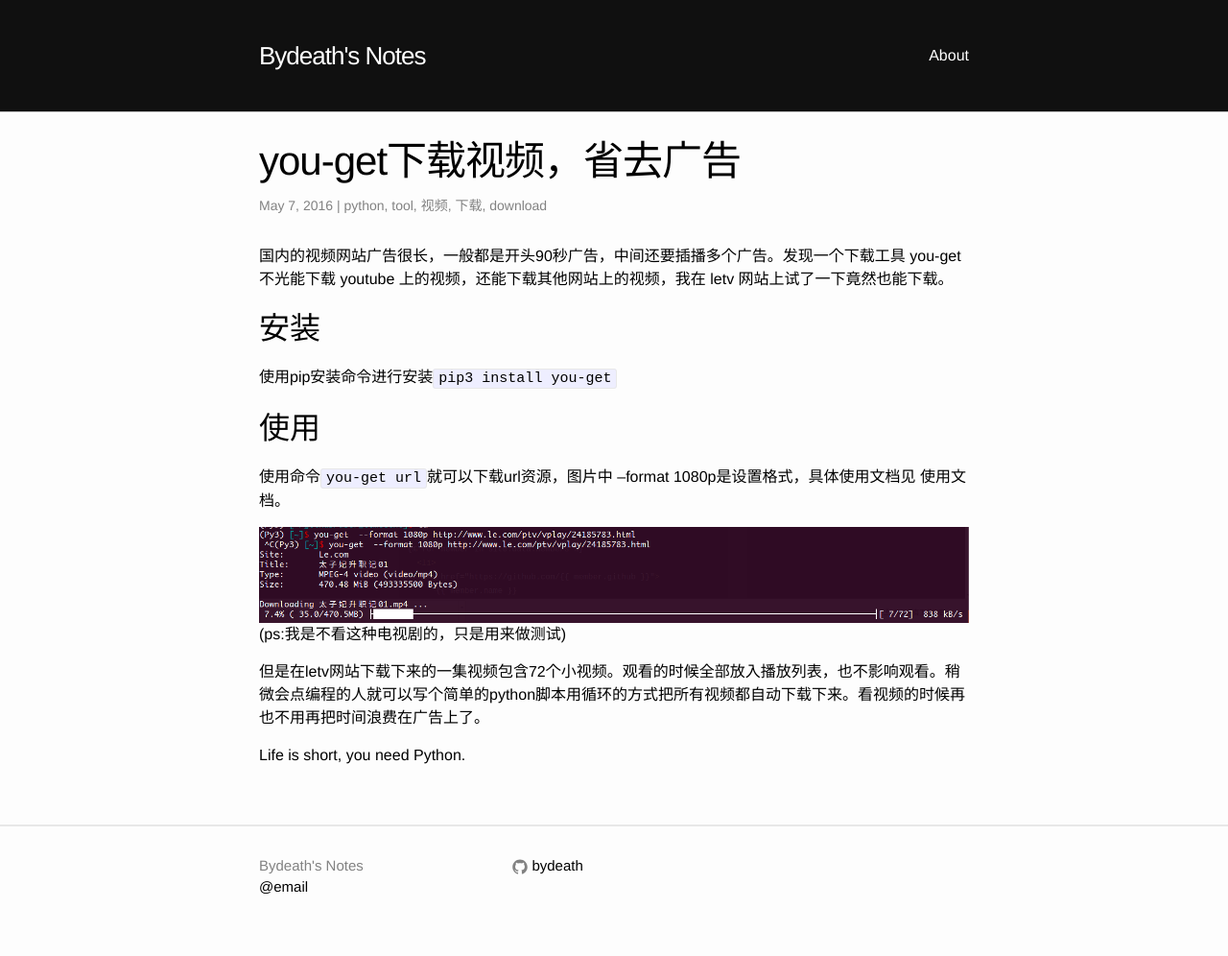
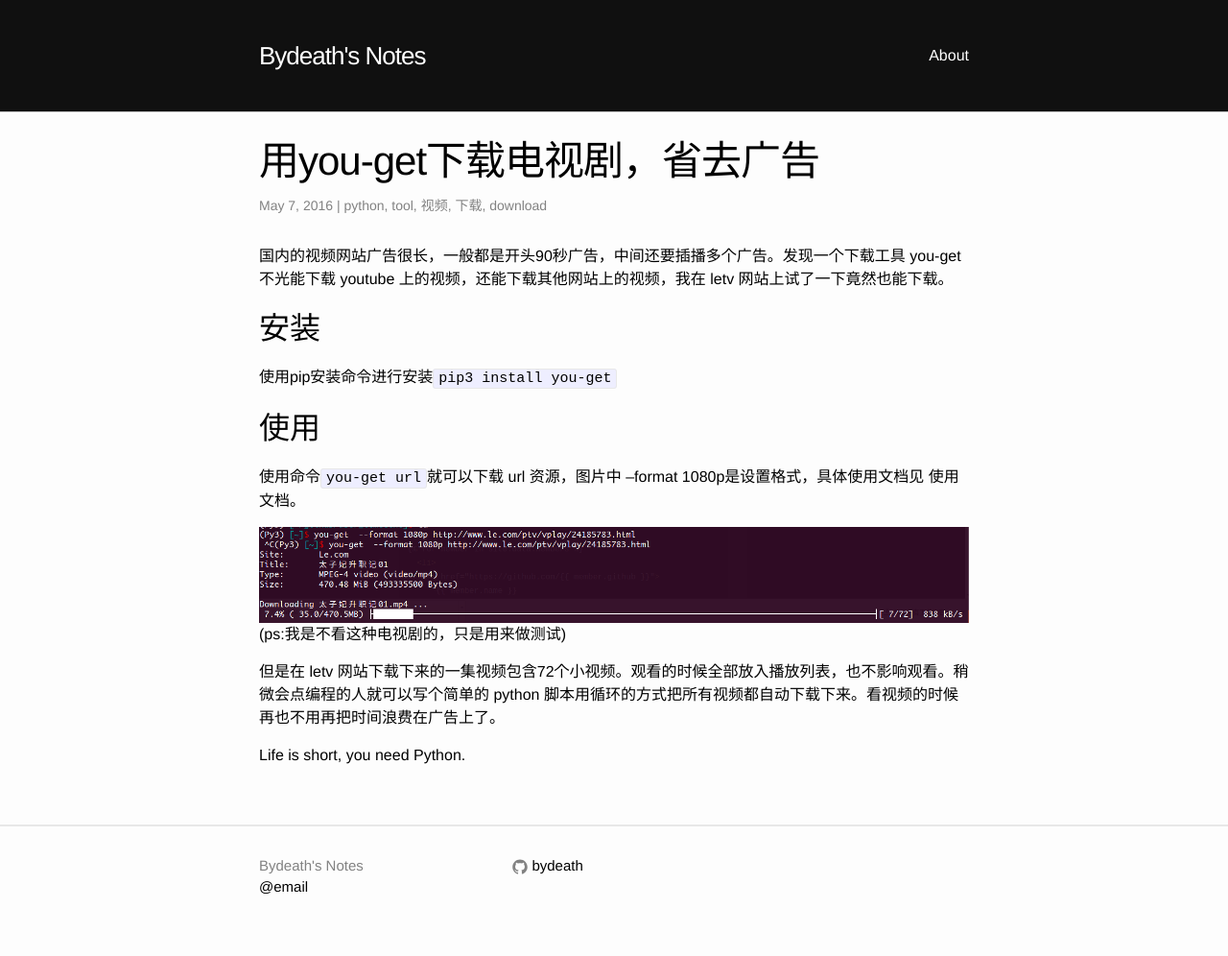
Before and after one commit to bydeath/bydeath.github.io, a Jekyll site: the page built from _posts/2016-05-07-you-get.md, in a window 1280 px wide. Shown: the whole page at 96% size. Built offline with Jekyll 4.4.1, drawn with Linux system fonts in a browser that asks for light colours.

Commit message:
modified the post you-get

```diff
--- a/_posts/2016-05-07-you-get.md
+++ b/_posts/2016-05-07-you-get.md
@@ -1,6 +1,6 @@
 ---
 layout: post
-title: "you-get下载视频，省去广告"
+title: "用you-get下载电视剧，省去广告"
 date: "2016-05-07 23:25:12 +0800"
 tags: python tool 视频 下载 download
 ---
@@ -12,10 +12,10 @@ tags: python tool 视频 下载 download
 
 # 使用
 
-使用命令`you-get url`就可以下载url资源，图片中 --format 1080p是设置格式，具体使用文档见 [使用文档](https://github.com/soimort/you-get/blob/develop/README.md)。
+使用命令`you-get url`就可以下载 url 资源，图片中 --format 1080p是设置格式，具体使用文档见 [使用文档](https://github.com/soimort/you-get/blob/develop/README.md)。
 
 ![下载进度](/assets/b.png)(ps:我是不看这种电视剧的，只是用来做测试)
 
-但是在letv网站下载下来的一集视频包含72个小视频。观看的时候全部放入播放列表，也不影响观看。稍微会点编程的人就可以写个简单的python脚本用循环的方式把所有视频都自动下载下来。看视频的时候再也不用再把时间浪费在广告上了。
+但是在 letv 网站下载下来的一集视频包含72个小视频。观看的时候全部放入播放列表，也不影响观看。稍微会点编程的人就可以写个简单的 python 脚本用循环的方式把所有视频都自动下载下来。看视频的时候再也不用再把时间浪费在广告上了。
 
 Life is short, you need Python.
```
